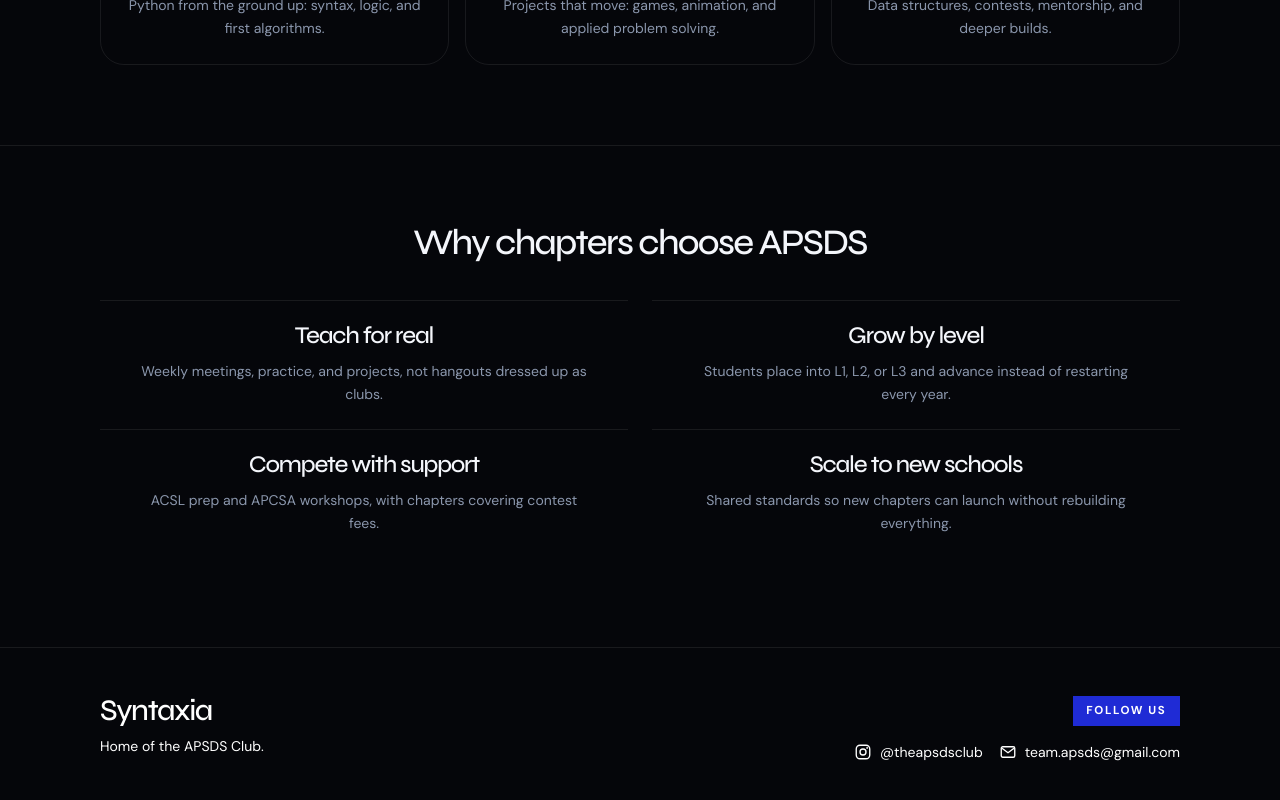
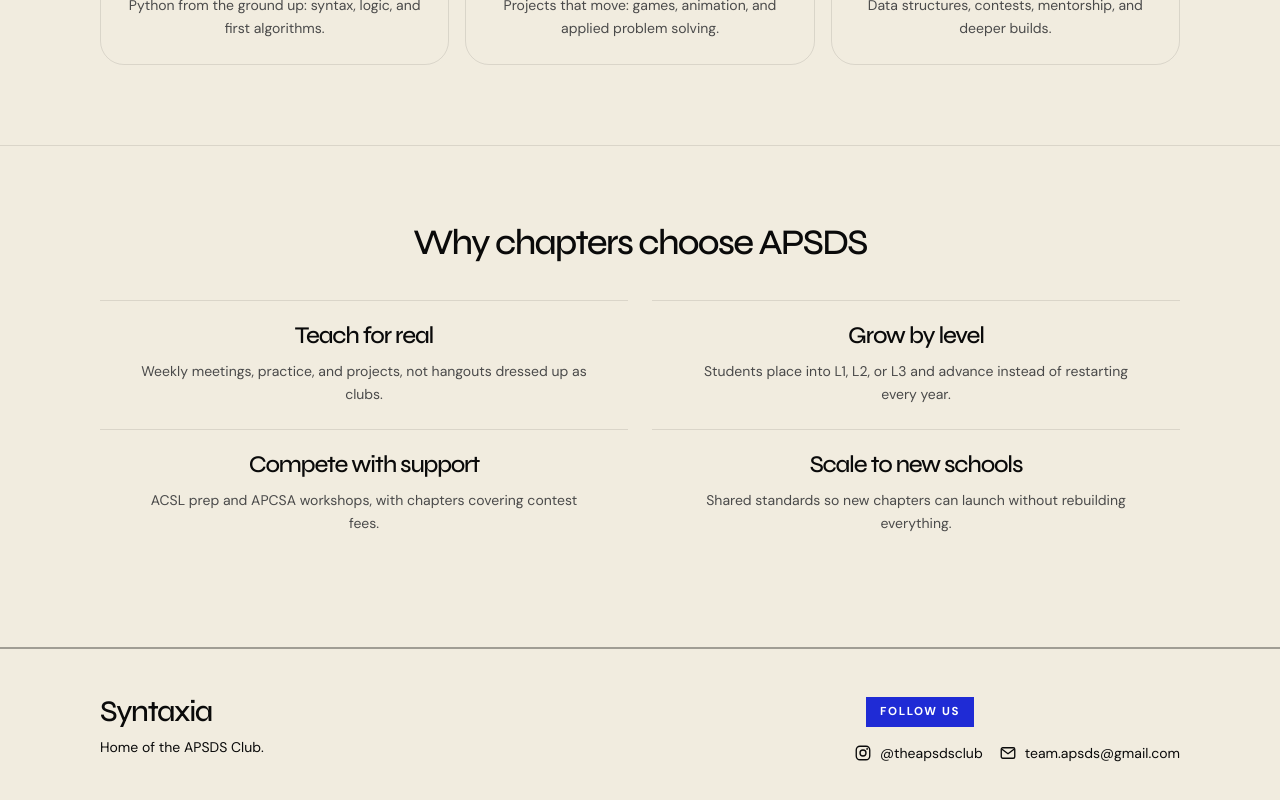
Before and after one commit to mittanshbhatia/Syntaxia, a Next.js app: page /apsds in a window 1280 px wide. Shown: the part 1756-2556 px from the top of the page. Built offline with nearby package versions, Linux system fonts and the light colour scheme; no server answers.

Commit message:
Polish home and footer: light default theme, copy, and contrast.

```diff
--- a/app/globals.css
+++ b/app/globals.css
@@ -389,11 +389,10 @@ main h3,
 
 .hero-desc {
   margin: 1.35rem auto 0;
-  max-width: 34rem;
+  max-width: 36rem;
   font-size: clamp(1rem, 2.2vw, 1.15rem);
   line-height: 1.45;
   color: var(--muted);
-  text-wrap: balance;
 }
 
 .hero-actions {
@@ -449,6 +448,56 @@ main h3,
   letter-spacing: -0.04em;
   color: rgba(255, 255, 255, 0.12);
   white-space: nowrap;
+}
+
+html[data-theme="light"] .marquee-track span {
+  color: #c4beae;
+}
+
+.pillar-card {
+  border: 1px solid var(--line);
+  border-radius: 1.4rem;
+  background: var(--surface);
+  padding: 1.75rem 1.5rem;
+  text-align: center;
+}
+
+.site-footer {
+  border-top: 2px solid rgba(255, 255, 255, 0.28);
+}
+
+html[data-theme="light"] .site-footer {
+  border-top-color: rgba(10, 10, 10, 0.35);
+}
+
+.site-footer .footer-copy,
+.site-footer .footer-links,
+.site-footer .footer-links a {
+  color: #ffffff;
+}
+
+html[data-theme="light"] .site-footer .footer-copy,
+html[data-theme="light"] .site-footer .footer-links,
+html[data-theme="light"] .site-footer .footer-links a {
+  color: #0a0a0a;
+}
+
+.site-footer .eyebrow {
+  color: #ffffff !important;
+}
+
+html[data-theme="light"] .hero-desc {
+  color: #ffffff;
+}
+
+html[data-theme="light"] .hero .btn-start-chapter {
+  background: #e8e2d4;
+  border-color: #d9d2c2;
+  color: #0a0a0a;
+}
+
+html[data-theme="light"] .hero .btn-start-chapter:hover {
+  background: #efe9db;
 }
 
 @keyframes marquee {
@@ -635,12 +684,6 @@ html[data-theme="light"] .nav-blur .btn-ghost {
   color: #0a0a0a;
 }
 
-html[data-theme="light"] footer,
-html[data-theme="light"] footer a,
-html[data-theme="light"] footer p {
-  color: #0a0a0a !important;
-}
-
 @media (prefers-reduced-motion: reduce) {
   html {
     scroll-behavior: auto;
--- a/app/layout.tsx
+++ b/app/layout.tsx
@@ -29,7 +29,7 @@ const themeBoot = `
 (function(){
   try {
     var t = localStorage.getItem('syntaxia-theme');
-    if (t !== 'light' && t !== 'dark') t = 'dark';
+    if (t !== 'light' && t !== 'dark') t = 'light';
     document.documentElement.dataset.theme = t;
     document.documentElement.style.colorScheme = t;
   } catch (e) {}
--- a/app/page.tsx
+++ b/app/page.tsx
@@ -1,7 +1,7 @@
 import Link from "next/link";
 import { HeroVideo } from "@/components/HeroVideo";
 import { Reveal } from "@/components/Reveal";
-import { apsds, openChapters, pillars, tracks } from "@/lib/content";
+import { apsds, pillars, tracks } from "@/lib/content";
 
 export default function HomePage() {
   return (
@@ -19,7 +19,7 @@ export default function HomePage() {
             <p className="hero-desc">
               Syntaxia is the home for APSDS chapters,
               <br />
-              a growing network of school clubs teaching algorithmic thinking, projects, and competition prep.
+              a growing network of school clubs for algorithms, projects, and contests.
             </p>
           </Reveal>
           <Reveal delay={2}>
@@ -27,7 +27,7 @@ export default function HomePage() {
               <Link href="/join" className="btn btn-primary">
                 Join a chapter
               </Link>
-              <Link href="/start" className="btn btn-ghost">
+              <Link href="/start" className="btn btn-ghost btn-start-chapter">
                 Start a chapter
               </Link>
             </div>
@@ -63,7 +63,7 @@ export default function HomePage() {
               <p className="eyebrow">Flagship club</p>
             </div>
             <h2 className="display section-title mt-4 max-w-3xl mx-auto text-4xl text-[var(--ink)] sm:text-5xl">
-              Learn Computer Science the Way It Sticks.
+              Learn Computer Science. Properly.
             </h2>
             <p className="mx-auto mt-5 max-w-2xl text-center text-[var(--muted)]">{apsds.mission}</p>
           </Reveal>
@@ -71,7 +71,7 @@ export default function HomePage() {
           <div className="mt-14 grid gap-4 md:grid-cols-2">
             {pillars.map((pillar, index) => (
               <Reveal key={pillar.title} delay={(Math.min(index + 1, 3)) as 1 | 2 | 3}>
-                <article className="rounded-[1.4rem] border border-[var(--line)] px-6 py-7 text-center transition duration-200 hover:border-[rgba(var(--brand-soft-rgb),0.3)]">
+                <article className="pillar-card">
                   <h3 className="display text-2xl text-[var(--ink)]">{pillar.title}</h3>
                   <p className="mt-3 text-sm leading-relaxed text-[var(--muted)]">{pillar.body}</p>
                 </article>
@@ -122,7 +122,7 @@ export default function HomePage() {
           <div className="overflow-hidden rounded-[2rem] border border-[var(--line)] bg-[radial-gradient(circle_at_top_left,rgba(var(--brand-rgb),0.18),transparent_45%),var(--surface)] p-8 sm:p-12 text-center">
             <p className="eyebrow">Open now</p>
             <h2 className="display section-title mt-4 max-w-2xl mx-auto text-4xl text-[var(--ink)]">
-              {openChapters.length} active chapter{openChapters.length === 1 ? "" : "s"}, more on the way.
+              Multiple active chapters, coming to a school near you.
             </h2>
             <p className="mx-auto mt-4 max-w-xl text-[var(--muted)]">
               Members: pick your location. Founders: bring the next one online.
--- a/components/SettingsPanel.tsx
+++ b/components/SettingsPanel.tsx
@@ -29,12 +29,12 @@ export function SettingsPanel({ open, onClose }: Props) {
           </button>
         </div>
 
-        <div className="mt-8 space-y-4">
-          <p className="eyebrow !mx-0">Appearance</p>
-          <div className="flex items-center justify-between gap-3 rounded-2xl border border-[var(--line)] px-4 py-3">
-            <div>
+        <div className="mt-8 flex flex-col items-center gap-4">
+          <p className="eyebrow">Appearance</p>
+          <div className="flex w-full items-center justify-between gap-3 rounded-2xl border border-[var(--line)] px-4 py-3">
+            <div className="text-left">
               <p className="text-sm font-semibold text-[var(--ink)]">Theme</p>
-              <p className="mt-1 text-xs text-[var(--muted)]">Dark is the default look.</p>
+              <p className="mt-1 text-xs text-[var(--muted)]">Light is the default look.</p>
             </div>
             <div className="flex gap-2">
               <button
--- a/components/SiteFooter.tsx
+++ b/components/SiteFooter.tsx
@@ -2,16 +2,18 @@ import { apsds, syntaxia } from "@/lib/content";
 
 export function SiteFooter() {
   return (
-    <footer className="mt-8 border-t border-[var(--line)]">
+    <footer className="site-footer mt-8">
       <div className="container grid gap-10 py-12 md:grid-cols-2 md:items-start">
-        <div className="text-left text-white">
+        <div className="footer-copy text-left">
           <p className="display text-3xl">{syntaxia.name}</p>
           <p className="mt-3 text-sm">Home of the APSDS Club.</p>
         </div>
 
         <div className="md:text-right">
-          <p className="eyebrow md:!ml-auto md:!mr-0">Follow Us</p>
-          <div className="mt-4 flex flex-wrap items-center gap-4 text-white md:justify-end">
+          <div className="flex justify-start md:justify-end">
+            <p className="eyebrow">Follow Us</p>
+          </div>
+          <div className="footer-links mt-4 flex flex-wrap items-center gap-4 md:justify-end">
             <a
               href={apsds.instagramUrl}
               target="_blank"
--- a/components/ThemeProvider.tsx
+++ b/components/ThemeProvider.tsx
@@ -18,11 +18,11 @@ function applyTheme(theme: Theme) {
 }
 
 export function ThemeProvider({ children }: { children: React.ReactNode }) {
-  const [theme, setThemeState] = useState<Theme>("dark");
+  const [theme, setThemeState] = useState<Theme>("light");
 
   useEffect(() => {
     const stored = window.localStorage.getItem("syntaxia-theme");
-    const next: Theme = stored === "light" || stored === "dark" ? stored : "dark";
+    const next: Theme = stored === "light" || stored === "dark" ? stored : "light";
     setThemeState(next);
     applyTheme(next);
   }, []);
```
